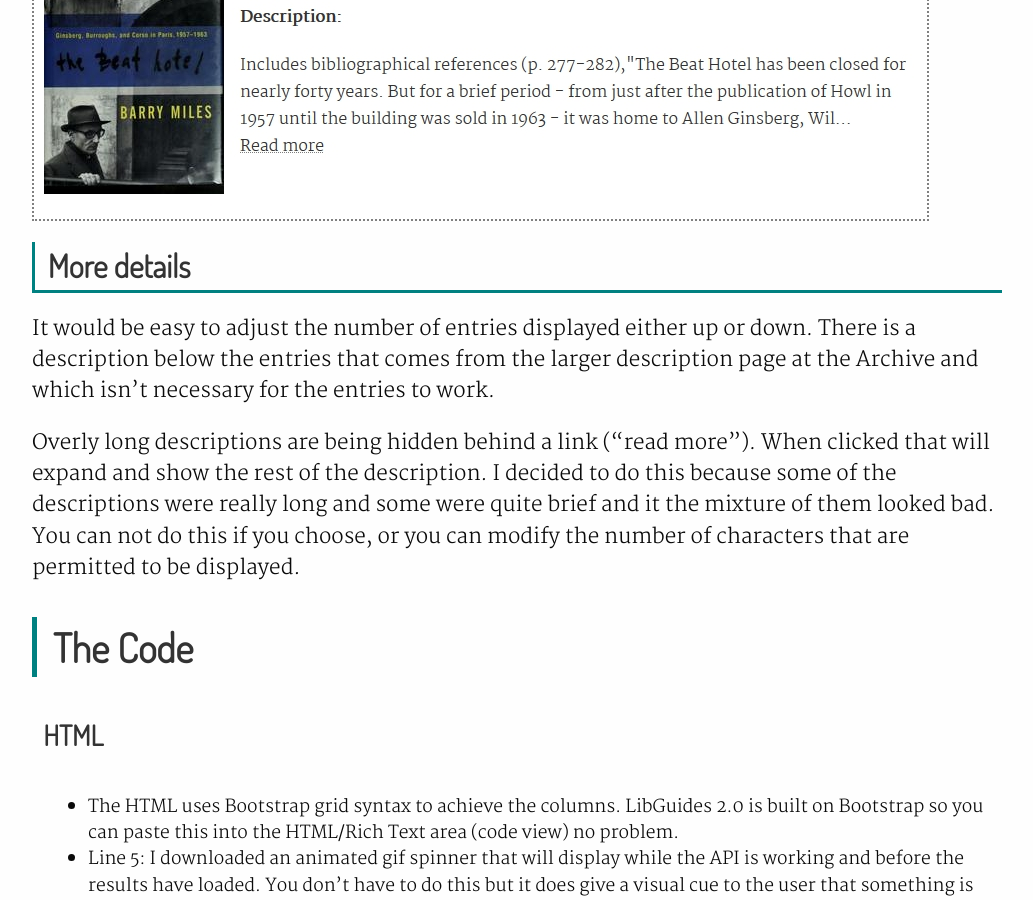
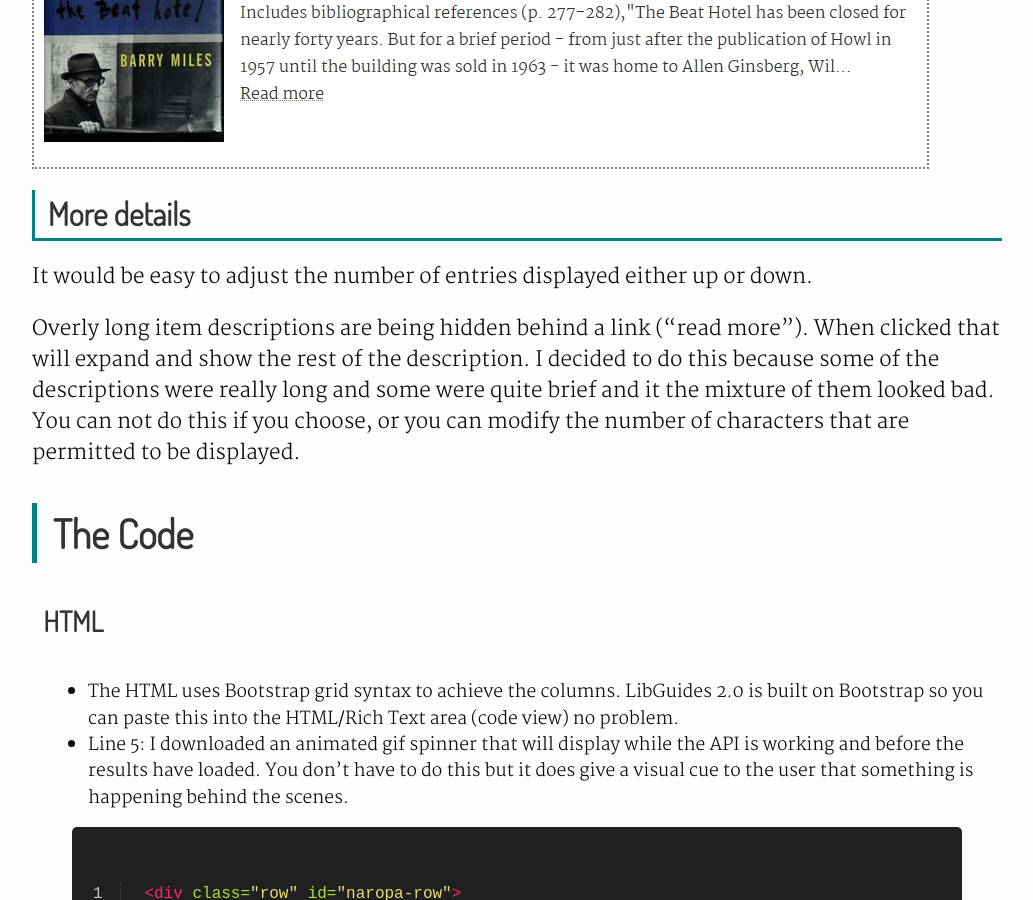
Before and after one commit to BradCoffield/APIs-for-librarians, a Jekyll site: the page built from _archivedotorg/texts-by-keyword.md, in a window 1280 px wide and 900 px high, scrolled down 1234 px. Shown: the whole window, without its empty margins (123-1156 px from the left). Built offline with Jekyll 4.4.1, drawn with Linux system fonts in a browser that asks for light colours; comment, search, counter and statistics services are not loaded; some of the changed text lies outside the part shown.

Commit message:
light edits

```diff
--- a/_archivedotorg/texts-by-keyword.md
+++ b/_archivedotorg/texts-by-keyword.md
@@ -9,7 +9,7 @@
 
 This asks the [archive.org](https://www.archive.org/) API for a list of all of the [Naropa University Archive Project's](https://archive.org/details/naropa&tab=about) contents and then selects three from that list for display. It will select a new set on each page load. The Naropa archive features poetry readings and lectures from many prominent Beat (literary movement) figures like Allen Ginsburg and Anne Waldman. There's a lot of great content!
 
-This implementation would be great for a libguide page on the Beat literary movement.
+
 
 ### Screenshot
 
@@ -19,9 +19,9 @@
 
 ### More details
 
-It would be easy to adjust the number of entries displayed either up or down. There is a description below the entries that comes from the larger description page at the Archive and which isn't necessary for the entries to work.
+It would be easy to adjust the number of entries displayed either up or down.
 
-Overly long descriptions are being hidden behind a link ("read more"). When clicked that will expand and show the rest of the description. I decided to do this because some of the descriptions were really long and some were quite brief and it the mixture of them looked bad. You can not do this if you choose, or you can modify the number of characters that are permitted to be displayed.
+Overly long item descriptions are being hidden behind a link ("read more"). When clicked that will expand and show the rest of the description. I decided to do this because some of the descriptions were really long and some were quite brief and it the mixture of them looked bad. You can not do this if you choose, or you can modify the number of characters that are permitted to be displayed.
 
 
 ## The Code
```
Also changed, not shown: _archivedotorg/naropa.md (+4 -2 lines).
